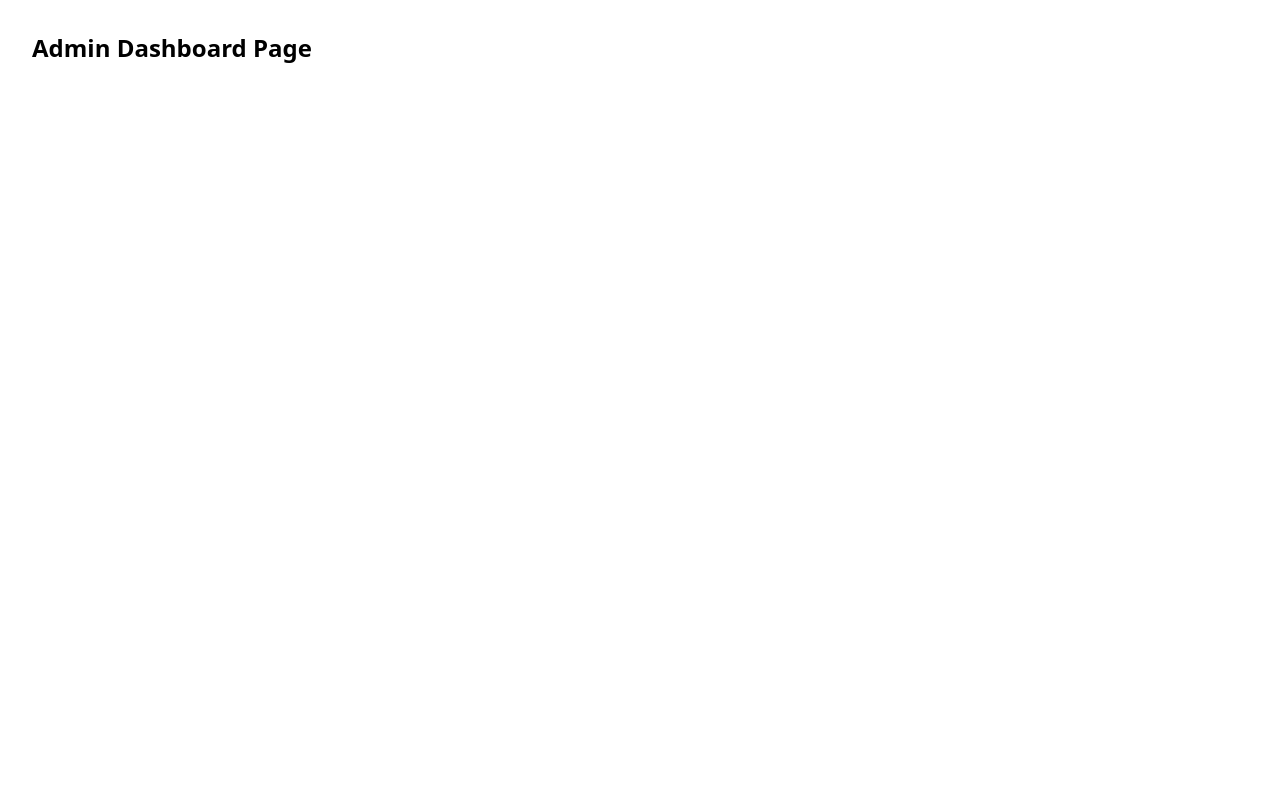
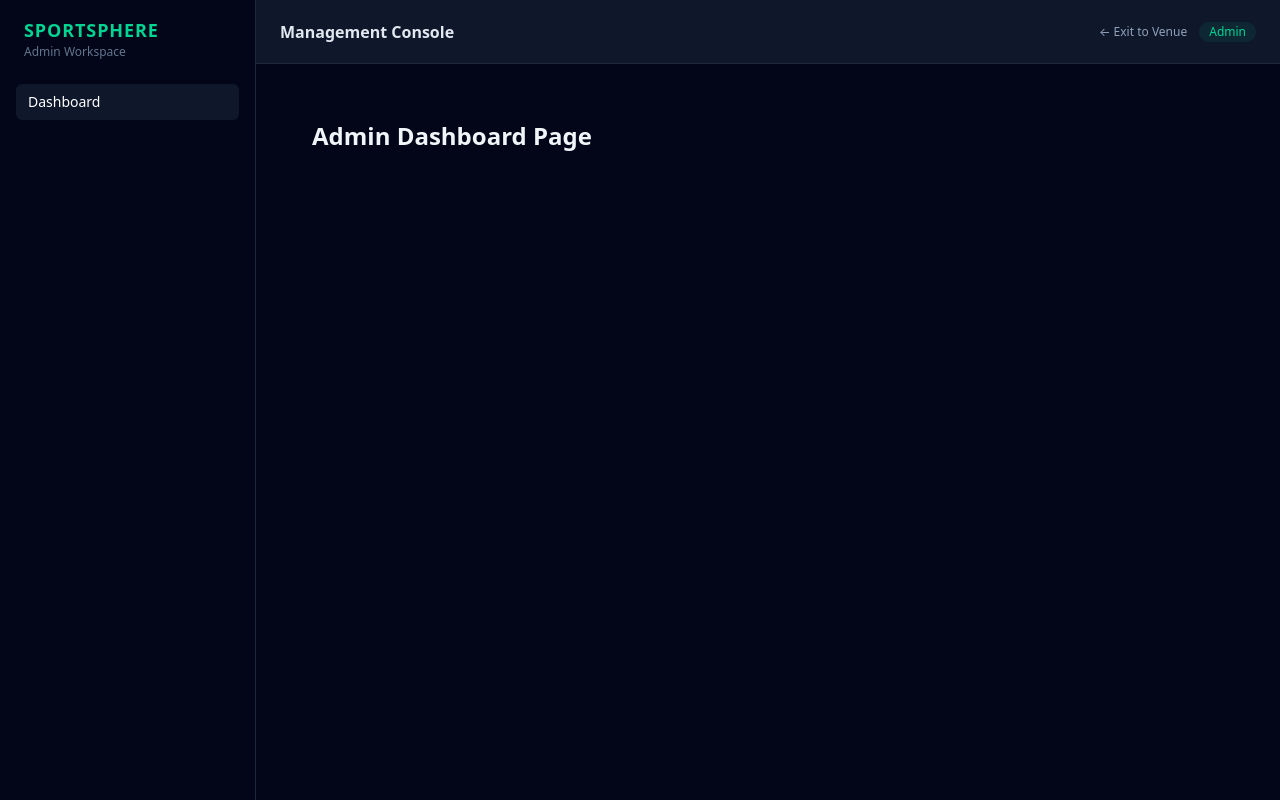
Before and after one commit to SportSphere-Dev/sportsphere, a React (Vite) app in the folder frontend/: page /admin in a window 1280 px wide. Built offline with nearby package versions, Linux system fonts and the light colour scheme.

Commit message:
feat(layout): implement customer and admin application layouts with nested routing

```diff
--- /dev/null
+++ b/frontend/src/components/layout/AdminHeader.tsx
@@ -0,0 +1,17 @@
+import { Link } from 'react-router-dom';
+
+export default function AdminHeader() {
+  return (
+    <header className="flex h-16 items-center justify-between border-b border-slate-800 bg-slate-900 px-6 text-white">
+      <h2 className="text-base font-semibold text-slate-200">Management Console</h2>
+      <div className="flex items-center gap-3">
+        <Link to="/" className="text-xs text-slate-400 hover:text-emerald-400">
+          ← Exit to Venue
+        </Link>
+        <span className="rounded-full bg-emerald-500/10 px-2.5 py-0.5 text-xs font-medium text-emerald-400">
+          Admin
+        </span>
+      </div>
+    </header>
+  );
+}
--- /dev/null
+++ b/frontend/src/components/layout/AdminSidebar.tsx
@@ -0,0 +1,21 @@
+import { Link } from 'react-router-dom';
+
+export default function AdminSidebar() {
+  return (
+    <aside className="w-64 border-r border-slate-800 bg-slate-950 p-4 text-white flex flex-col justify-between">
+      <div className="space-y-6">
+        <div className="px-2">
+          <Link to="/admin" className="text-lg font-bold tracking-wider text-emerald-400">
+            SPORTSPHERE
+          </Link>
+          <p className="text-xs text-slate-500">Admin Workspace</p>
+        </div>
+        <nav className="space-y-1 text-sm text-slate-300">
+          <Link to="/admin" className="block rounded-md bg-slate-900 px-3 py-2 font-medium text-white">
+            Dashboard
+          </Link>
+        </nav>
+      </div>
+    </aside>
+  );
+}
--- /dev/null
+++ b/frontend/src/components/layout/Footer.tsx
@@ -0,0 +1,9 @@
+export default function Footer() {
+  return (
+    <footer className="border-t border-slate-800 bg-slate-950 px-6 py-4 text-center text-xs text-slate-500">
+      <div className="mx-auto max-w-7xl">
+        © {new Date().getFullYear()} SportSphere. All rights reserved.
+      </div>
+    </footer>
+  );
+}
--- /dev/null
+++ b/frontend/src/components/layout/Navbar.tsx
@@ -0,0 +1,22 @@
+import { Link } from 'react-router-dom';
+
+export default function Navbar() {
+  return (
+    <header className="border-b border-slate-800 bg-slate-900 px-6 py-4 text-white">
+      <div className="mx-auto flex max-w-7xl items-center justify-between">
+        <Link to="/" className="text-xl font-bold tracking-tight text-emerald-400">
+          SportSphere
+        </Link>
+        <nav className="flex items-center gap-4 text-sm text-slate-300">
+          <Link to="/venue" className="hover:text-white">Venue</Link>
+          <Link to="/booking" className="hover:text-white">Book Slot</Link>
+          <Link to="/my-bookings" className="hover:text-white">My Bookings</Link>
+          <Link to="/login" className="hover:text-white">Login</Link>
+          <Link to="/admin" className="rounded bg-slate-800 px-2.5 py-1 text-xs font-semibold text-slate-200 hover:bg-slate-700">
+            Admin Panel
+          </Link>
+        </nav>
+      </div>
+    </header>
+  );
+}
--- /dev/null
+++ b/frontend/src/layouts/AdminLayout.tsx
@@ -0,0 +1,17 @@
+import { Outlet } from 'react-router-dom';
+import AdminSidebar from '@/components/layout/AdminSidebar';
+import AdminHeader from '@/components/layout/AdminHeader';
+
+export default function AdminLayout() {
+  return (
+    <div className="flex min-h-screen bg-slate-950 text-slate-100">
+      <AdminSidebar />
+      <div className="flex flex-1 flex-col">
+        <AdminHeader />
+        <main className="flex-1 p-6">
+          <Outlet />
+        </main>
+      </div>
+    </div>
+  );
+}
--- /dev/null
+++ b/frontend/src/layouts/CustomerLayout.tsx
@@ -0,0 +1,15 @@
+import { Outlet } from 'react-router-dom';
+import Navbar from '@/components/layout/Navbar';
+import Footer from '@/components/layout/Footer';
+
+export default function CustomerLayout() {
+  return (
+    <div className="flex min-h-screen flex-col bg-slate-950 text-slate-100">
+      <Navbar />
+      <main className="flex-1">
+        <Outlet />
+      </main>
+      <Footer />
+    </div>
+  );
+}
--- a/frontend/src/routes/AppRoutes.tsx
+++ b/frontend/src/routes/AppRoutes.tsx
@@ -1,4 +1,7 @@
 import { createBrowserRouter, RouterProvider } from 'react-router-dom';
+
+import CustomerLayout from '@/layouts/CustomerLayout';
+import AdminLayout from '@/layouts/AdminLayout';
 
 import HomePage from '@/pages/HomePage';
 import NotFoundPage from '@/pages/NotFoundPage';
@@ -13,7 +16,10 @@ import ProfilePage from '@/pages/dashboard/ProfilePage';
 import AdminDashboardPage from '@/pages/admin/AdminDashboardPage';
 
 const router = createBrowserRouter([
-  // Customer Routes
+  // Customer Routes (Shared CustomerLayout)
+  {
+    element: <CustomerLayout />,
+    children: [
       { path: '/', element: <HomePage /> },
       { path: '/login', element: <LoginPage /> },
       { path: '/register', element: <RegisterPage /> },
@@ -23,12 +29,23 @@ const router = createBrowserRouter([
       { path: '/payment', element: <PaymentPage /> },
       { path: '/my-bookings', element: <MyBookingsPage /> },
       { path: '/profile', element: <ProfilePage /> },
+    ],
+  },
 
-  // Admin Routes
-  { path: '/admin', element: <AdminDashboardPage /> },
+  // Admin Routes (Shared AdminLayout)
+  {
+    path: '/admin',
+    element: <AdminLayout />,
+    children: [
+      { index: true, element: <AdminDashboardPage /> },
+    ],
+  },
 
-  // Catch-all 404 Fallback
-  { path: '*', element: <NotFoundPage /> },
+  // Catch-all 404 Route (Unwrapped / Standalone)
+  {
+    path: '*',
+    element: <NotFoundPage />,
+  },
 ]);
 
 export default function AppRoutes() {
```
Lines whose indentation alone changed are shown as unchanged.
